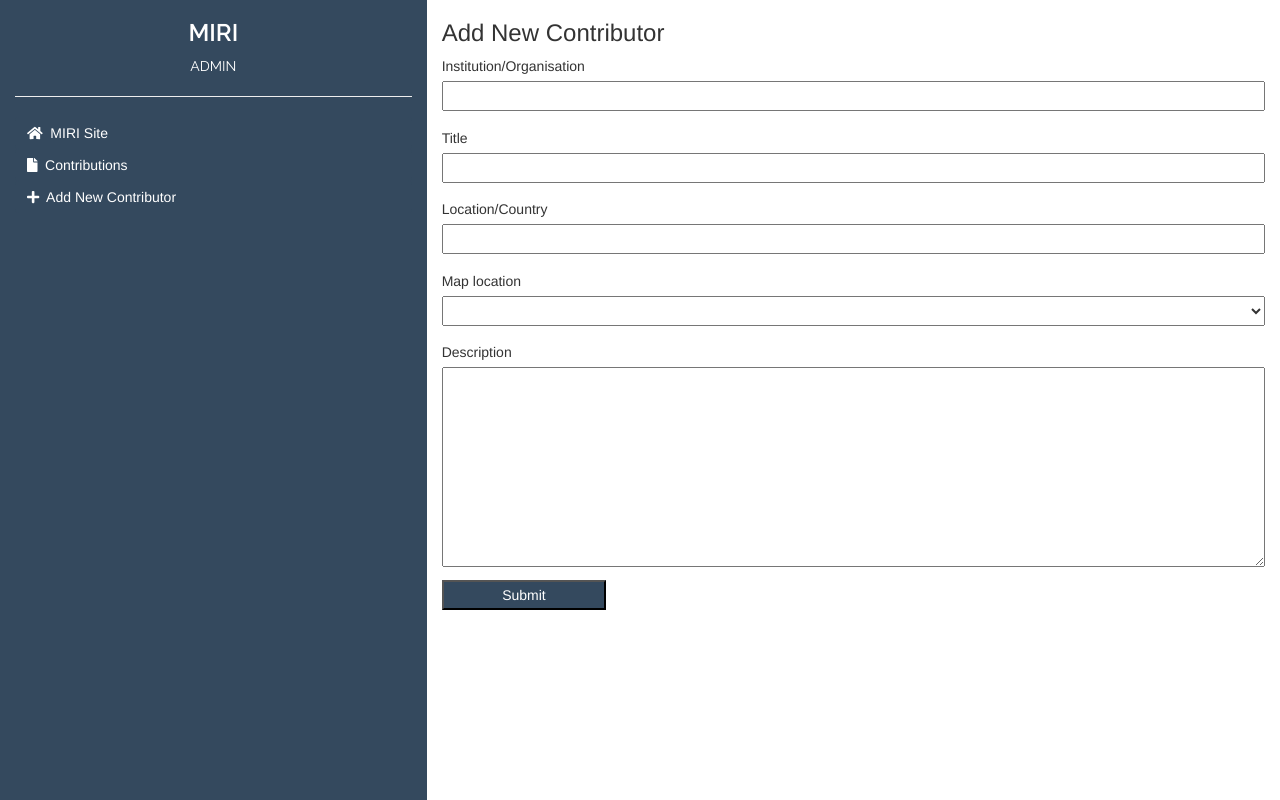
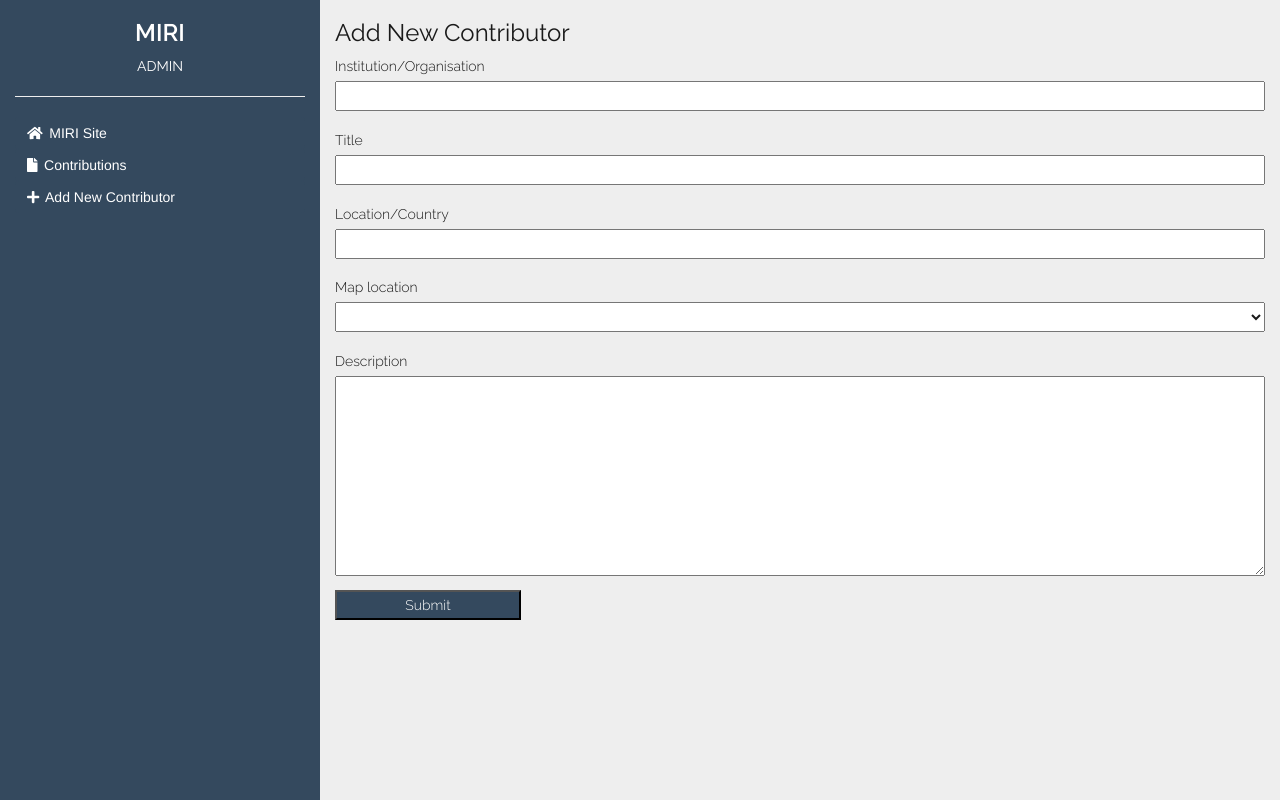
Before and after one commit to Joe-Barrett/miri-pr-web-app, a Flask app: template src/templates/admin/index.html in a window 1280 px wide. Run offline with Flask 2, Linux system fonts and the light colour scheme; the template is opened without the code that fills it, so the values that code supplies are empty; parts of the project's set-up code (start-up, migrations or seed data) failed here and were passed over; some libraries are stand-ins or nearby versions.

Commit message:
Updated Code/Styling

```diff
--- a/src/templates/admin/layout.html
+++ b/src/templates/admin/layout.html
@@ -18,7 +18,7 @@
 
 <body>
 
-<div class="col-md-4 side">
+<div class="col-md-3 side">
 	<button class="btn btn-primary resp">
 		<a href="{{ url_for('index') }}"><i class="fas fa-home"></i> MIRI Site</a>
 	</button>
@@ -44,7 +44,6 @@
 			{% endfor %}
   	</div>
 	</div>
-
 	<button class="btn btn-primary add_contr">
 		<a href="{{ url_for('contribution_new') }}"><i class="fas fa-plus"></i> Add New Contributor</a>
 	</button>
@@ -53,7 +52,7 @@
 	<!-- SideBar Menu Ends-->
 </div>
 
-<div class="col-md-8 mainbody">
+<div class="col-md-9 mainbody">
 {% block body %}
 
 {% endblock %}
```
Also changed, not shown: src/templates/admin/image_form.html (+3 -6 lines), src/templates/index.html (+4 -5 lines).
